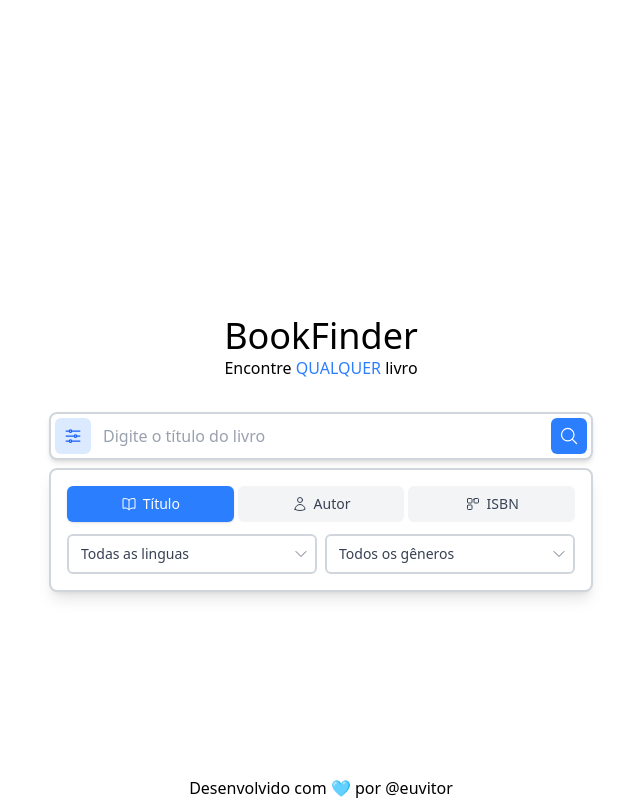
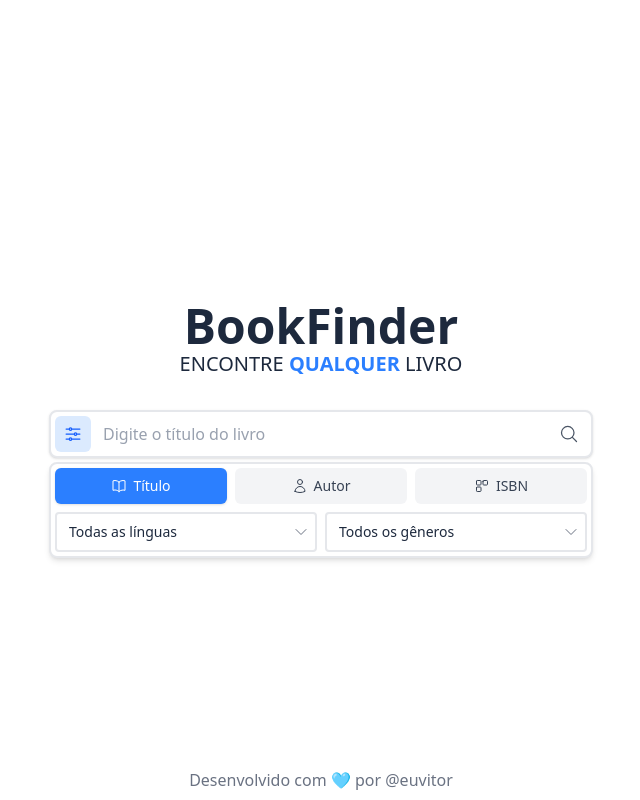
Before and after one commit to euvitor/bookfinder, a React (Vite) app: page / in a window 1280 px wide. Both pictures are taken after a click on the button 392 px from the left and 436 px from the top of the page. Shown: the whole page, without its empty margins (319-959 px from the left). Built offline with nearby package versions, Linux system fonts and the light colour scheme.

Commit message:
replaced selects with comboboxes and refined styling with Headless UI

```diff
--- a/package.json
+++ b/package.json
@@ -12,6 +12,7 @@
     "deploy": "gh-pages -d dist"
   },
   "dependencies": {
+    "@headlessui/react": "^2.2.9",
     "react": "^19.2.0",
     "react-dom": "^19.2.0",
     "react-router-dom": "^7.11.0",
--- /dev/null
+++ b/src/components/CustomCombobox.jsx
@@ -0,0 +1,84 @@
+import {
+  Combobox,
+  ComboboxInput,
+  ComboboxButton,
+  ComboboxOptions,
+  ComboboxOption,
+} from "@headlessui/react";
+import { useState, useMemo } from "react";
+
+function CustomCombobox({ label, value, onChange, options }) {
+  const [query, setQuery] = useState("");
+  const selected = options.find((opt) => opt.value === value) || options[0];
+  const filteredOptions = useMemo(() => {
+    if (query === "") return options;
+    return options.filter((option) =>
+      option.label.toLowerCase().includes(query.toLowerCase()),
+    );
+  }, [query, options]);
+
+  return (
+    <Combobox
+      value={selected}
+      onChange={(selectedOption) => onChange(selectedOption.value)}
+      onClose={() => setQuery("")}
+    >
+      <div className="relative w-full">
+        <div className="relative flex items-center">
+          <ComboboxInput
+            aria-label={label}
+            displayValue={(option) => option?.label || ""}
+            onChange={(event) => setQuery(event.target.value)}
+            className="w-full cursor-pointer rounded-sm bg-white border-2 border-gray-200 py-2 pl-3 pr-10 text-left text-sm text-slate-800 hover:border-gray-300 focus:outline-none focus:ring-1 focus:ring-blue-300 transition"
+          />
+          <ComboboxButton className="absolute inset-y-0 right-0 flex items-center pr-2">
+            <svg
+              xmlns="http://www.w3.org/2000/svg"
+              fill="none"
+              viewBox="0 0 24 24"
+              strokeWidth={1.5}
+              stroke="currentColor"
+              className="h-4 w-4 text-gray-500"
+            >
+              <path
+                strokeLinecap="round"
+                strokeLinejoin="round"
+                d="m19.5 8.25-7.5 7.5-7.5-7.5"
+              />
+            </svg>
+          </ComboboxButton>
+        </div>
+
+        <ComboboxOptions
+          anchor="bottom start"
+          transition
+          className="absolute z-10 mt-1 max-h-60 w-(--input-width) overflow-auto rounded-sm bg-white p-1 text-sm shadow-lg ring-2 ring-gray-200 ring-opacity-5 focus:outline-none empty:invisible transition duration-100 ease-out data-closed:scale-95 data-closed:opacity-0"
+        >
+          {filteredOptions.length === 0 && query !== "" ? (
+            <div className="relative cursor-default select-none py-2 px-3 text-gray-500">
+              Nenhum resultado
+            </div>
+          ) : (
+            filteredOptions.map((option) => (
+              <ComboboxOption
+                key={option.value}
+                value={option}
+                className="relative rounded-sm cursor-pointer select-none py-2 px-3 data-focus:bg-blue-100 data-focus:text-slate-800 data-selected:font-medium text-gray-700 transition"
+              >
+                {({ selected }) => (
+                  <span
+                    className={`block truncate ${selected ? "font-semibold" : "font-normal"}`}
+                  >
+                    {option.label}
+                  </span>
+                )}
+              </ComboboxOption>
+            ))
+          )}
+        </ComboboxOptions>
+      </div>
+    </Combobox>
+  );
+}
+
+export default CustomCombobox;
--- a/src/components/Footer.jsx
+++ b/src/components/Footer.jsx
@@ -1,7 +1,7 @@
 function Footer (){
     return(
         <>
-            <div className="text-center">
+            <div className="text-center p-2 text-gray-500">
                 <p>Desenvolvido com 🩵 por <a href="https://github.com/euvitor">@euvitor</a></p>
             </div>
         </>
--- a/src/components/SearchBar.jsx
+++ b/src/components/SearchBar.jsx
@@ -1,5 +1,6 @@
 import { useState } from "react";
 import { useNavigate } from "react-router-dom";
+import CustomCombobox from "./CustomCombobox";
 
 function SearchBar() {
   const [showFilter, setShowFilter] = useState(false);
@@ -31,7 +32,7 @@ function SearchBar() {
       className="w-full max-w-xl mx-auto mt-8 px-4 relative"
     >
       {/* Search Input */}
-      <div className="border-2 border-gray-300 rounded-lg p-1 flex gap-1 bg-white shadow-md">
+      <div className="border-2 border-gray-200 rounded-lg p-1 flex gap-1 bg-white shadow-sm">
         <button
           type="button"
           onClick={() => setShowFilter(!showFilter)}
@@ -65,7 +66,7 @@ function SearchBar() {
 
         <button
           type="submit"
-          className="flex-none rounded-md p-2 bg-blue-500 text-white hover:bg-blue-600"
+          className="flex-none rounded-md p-2 bg-white text-gray-600 hover:bg-gray-100 active:bg-blue-600 active:text-white"
           aria-label="Search"
         >
           <svg
@@ -87,10 +88,10 @@ function SearchBar() {
 
       {/* Filters */}
       {showFilter && (
-        <div className="absolute top-full left-0 right-0 mt-2 px-4 z-10 animate-in fade-in slide-in-from-top-2 duration-200">
-          <div className="border-2 border-gray-300 rounded-lg p-4 bg-white shadow-lg">
+        <div className="absolute top-full left-0 right-0 mt-1 px-4 z-10 animate-in fade-in slide-in-from-top-2 duration-300">
+          <div className="border-2 border-gray-200 rounded-lg p-1 bg-white shadow-md">
             {/* Search Type Buttons */}
-            <div className="flex rounded-md mb-3 gap-1">
+            <div className="flex rounded-md mb-2 gap-2">
               {[
                 {
                   type: "title",
@@ -139,22 +140,19 @@ function SearchBar() {
 
             {/* Select Dropdowns */}
             <div className="flex gap-2">
-              <SelecField
-                id="langSelect"
+              <CustomCombobox
                 label="Idioma"
                 value={searchLang}
                 onChange={setSearchLang}
                 options={[
-                  { value: "", label: "Todas as linguas" },
+                  { value: "", label: "Todas as línguas" },
                   { value: "pt-br", label: "Português" },
                   { value: "en", label: "Inglês" },
                   { value: "es", label: "Espanhol" },
                   { value: "fr", label: "Francês" },
                 ]}
               />
-
-              <SelecField
-                id="genreSelect"
+              <CustomCombobox
                 label="Gênero"
                 value={searchGenre}
                 onChange={setSearchGenre}
@@ -174,38 +172,4 @@ function SearchBar() {
   );
 }
 
-function SelecField({ id, label, value, onChange, options }) {
-  return (
-    <div className="flex-1 relative">
-      <label htmlFor={id} className="sr-only">{label}</label>
-      <select
-        id={id}
-        value={value}
-        onChange={(e) => onChange(e.target.value)}
-        className="w-full appearance-none border-2 border-gray-300 rounded-md px-3 py-2 pr-8 text-sm text-gray-700 bg-white focus:outline-none focus:ring-2 focus:ring-blue-500 focus:border-transparent cursor-pointer transition"
-      >
-        {options.map((option) => (
-          <option key={option.value} value={option.value}>
-            {option.label}
-          </option>
-        ))}
-      </select>
-      <svg
-        xmlns="http://www.w3.org/2000/svg"
-        fill="none"
-        viewBox="0 0 24 24"
-        strokeWidth={1.5}
-        stroke="currentColor"
-        className="w-4 h-4 absolute right-2 top-1/2 -translate-y-1/2 pointer-events-none text-gray-500"
-      >
-        <path
-          strokeLinecap="round"
-          strokeLinejoin="round"
-          d="m19.5 8.25-7.5 7.5-7.5-7.5"
-        />
-      </svg>
-    </div>
-  );
-}
-
 export default SearchBar;
--- a/src/pages/Home.jsx
+++ b/src/pages/Home.jsx
@@ -5,10 +5,10 @@ function Home() {
   return (
     <div className="min-h-screen w-full flex flex-col">
       <div className="grow flex flex-col justify-center items-center">
-        <div className="w-full max-w-xl text-center">
-          <h1 className="text-4xl">BookFinder</h1>
-          <p>
-            Encontre <span className="text-blue-500">QUALQUER</span> livro
+        <div className="w-full max-w-xl text-center text-slate-800">
+          <h1 className="text-5xl font-bold">BookFinder</h1>
+          <p className="text-xl">
+            ENCONTRE <span className="font-semibold text-blue-500">QUALQUER</span> LIVRO
           </p>
           <SearchBar />
         </div>
```
Also changed, not shown: 1 other file (tests, documents, lock files or other folders).
